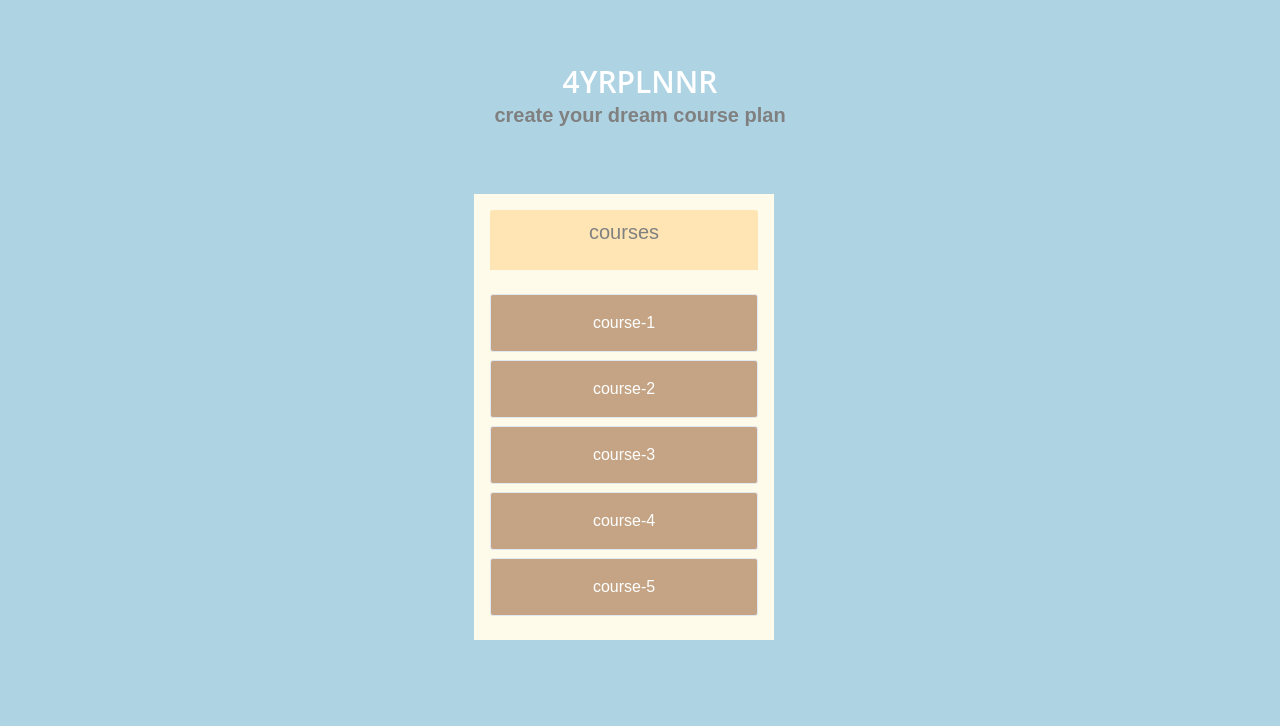
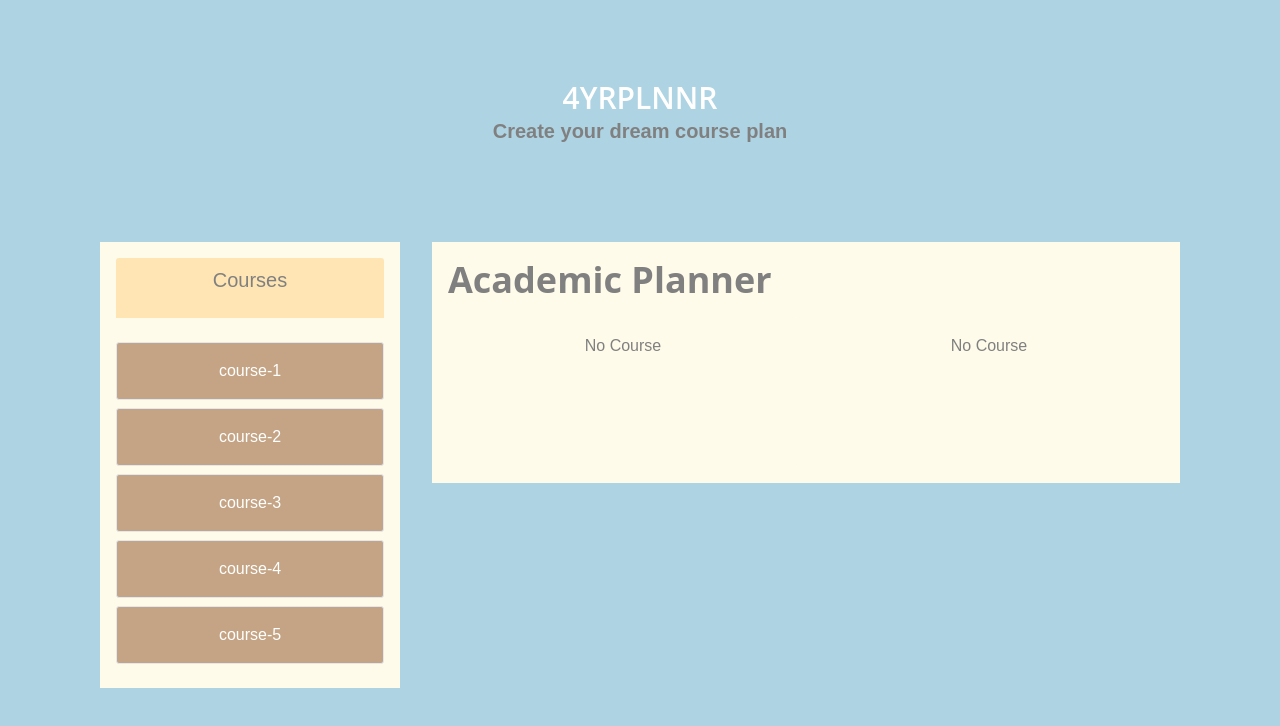
Before and after one commit to gayatri-3/4yrplnnr, a React (Create React App) app: page / in a window 1280 px wide. Shown: the top 726 px of the page. Built offline with nearby package versions, Linux system fonts and the light colour scheme.

Commit message:
add 2x1 grid courses drop into
note: can only add to grid cell 2 after added to grid cell 1

```diff
--- a/src/pages/planner.js
+++ b/src/pages/planner.js
@@ -1,40 +1,43 @@
-import { Box, Flex, Heading, Text } from "@chakra-ui/react";
+import { Box, Flex, Heading, Text, Grid, GridItem } from "@chakra-ui/react";
 import React, { useState } from "react";
 import { DragDropContext, Droppable, Draggable } from "react-beautiful-dnd";
 import { courses as initialCourses } from "../courses.js";
 
+// function to initialize grid items
+const createInitialGrid = () => [null, null]; // 2 grid cells
+
 export default function Planner() {
-    // courses initially displayed are imported from courses.js
+    // State to store courses and grid items
     const [courses, setCourses] = useState(initialCourses);
+    const [gridItems, setGridItems] = useState(createInitialGrid());
 
-    // called whenever drag and drop ends; handles repositioning of courses
+    // Handle drag and drop
     const onDragEnd = (result) => {
         const { destination, source } = result;
 
-        // if dropped outside valid zone, do nothing
+        // If dropped outside valid zone, do nothing
         if (!destination) {
             return;
         }
 
-        // if dropped in same place, do nothing
-        if (
-            destination.droppableId === source.droppableId &&
-            destination.index === source.index
-        ) {
-            return;
+        // Handle dragging courses from the course column to the grid
+        if (source.droppableId === "courses") {
+            const updatedCourses = Array.from(courses);
+            const [movedItem] = updatedCourses.splice(source.index, 1);
+
+            // Determine the cell index for the destination
+            const destIndex = parseInt(
+                destination.droppableId.split("-")[1],
+                10
+            );
+
+            // Update grid items
+            const updatedGridItems = [...gridItems];
+            updatedGridItems[destIndex] = movedItem;
+
+            setCourses(updatedCourses);
+            setGridItems(updatedGridItems);
         }
-
-        // reorder courses within the same droppable area
-
-        // copy courses array
-        const items = Array.from(courses);
-        // remove moved item from copy array
-        const [movedItem] = items.splice(source.index, 1);
-        // add moved item back to new spot in copy array
-        items.splice(destination.index, 0, movedItem);
-
-        // update state to copy array
-        setCourses(items);
     };
 
     return (
@@ -45,22 +48,23 @@ export default function Planner() {
             w="full"
             color="white-text"
             pb="2rem"
+            p={4}
             align="center"
         >
-            {/* page header: title and subtitle */}
-            <Flex py="4rem" flexDir="column" align="center">
+            {/* Page header: title and subtitle */}
+            <Flex py="4rem" flexDir="column" align="center" mb="2rem">
                 <Heading fontSize="3xl" fontWeight={600}>
                     4YRPLNNR
                 </Heading>
                 <Text fontSize="20px" fontWeight={600} color="gray-text">
-                    create your dream course plan
+                    Create your dream course plan
                 </Text>
             </Flex>
 
-            {/* drag and drop courses */}
+            {/* Drag and drop courses and planner grid */}
             <DragDropContext onDragEnd={onDragEnd}>
-                <Flex>
-                    {/* left column: courses list */}
+                <Flex direction="row" align="start">
+                    {/* Left column: Courses list */}
                     <Droppable droppableId="courses">
                         {(provided) => (
                             <Box
@@ -85,11 +89,10 @@ export default function Planner() {
                                         mb={4}
                                         color="gray-text"
                                     >
-                                        courses
+                                        Courses
                                     </Text>
                                 </Flex>
 
-                                {/* courses list with draggable boxes */}
                                 {courses.map((course, index) => (
                                     <Draggable
                                         key={course.id}
@@ -108,13 +111,97 @@ export default function Planner() {
                                                 {...provided.draggableProps}
                                                 {...provided.dragHandleProps}
                                             >
-                                                <Text textAlign={"center"}>
+                                                <Text textAlign="center">
                                                     {course.id}
                                                 </Text>
                                             </Box>
                                         )}
                                     </Draggable>
                                 ))}
+                                {provided.placeholder}
+                            </Box>
+                        )}
+                    </Droppable>
+
+                    {/* Right side: 2 Grid Cells */}
+                    <Droppable droppableId="grid" direction="horizontal">
+                        {(provided) => (
+                            <Box
+                                flex="1"
+                                bg="column-bg"
+                                p={4}
+                                ref={provided.innerRef}
+                                {...provided.droppableProps}
+                            >
+                                <Heading mb={4} color="gray-text">
+                                    Academic Planner
+                                </Heading>
+                                <Grid templateColumns="repeat(2, 1fr)" gap={4}>
+                                    {gridItems.map((item, index) => {
+                                        const droppableId = `cell-${index}`;
+                                        return (
+                                            <Droppable
+                                                droppableId={droppableId}
+                                                key={droppableId}
+                                                direction="vertical"
+                                            >
+                                                {(provided) => (
+                                                    <GridItem
+                                                        bg="column-bg"
+                                                        p={4}
+                                                        borderWidth="1px"
+                                                        borderRadius="md"
+                                                        textAlign="center"
+                                                        position="relative"
+                                                        ref={provided.innerRef}
+                                                        {...provided.droppableProps}
+                                                        w="350px" // Fixed width
+                                                        h="150px" // Fixed height
+                                                        border="1px solid transparent"
+                                                        _hover={{
+                                                            border: "1px solid gray",
+                                                        }}
+                                                    >
+                                                        {item ? (
+                                                            <Draggable
+                                                                key={item.id}
+                                                                draggableId={
+                                                                    item.id
+                                                                }
+                                                                index={0}
+                                                            >
+                                                                {(provided) => (
+                                                                    <Box
+                                                                        ref={
+                                                                            provided.innerRef
+                                                                        }
+                                                                        {...provided.draggableProps}
+                                                                        {...provided.dragHandleProps}
+                                                                        bg="card-bg"
+                                                                        p={2}
+                                                                        borderWidth="1px"
+                                                                        borderRadius="md"
+                                                                        textAlign="center"
+                                                                    >
+                                                                        {
+                                                                            item.id
+                                                                        }
+                                                                    </Box>
+                                                                )}
+                                                            </Draggable>
+                                                        ) : (
+                                                            <Text color="gray-text">
+                                                                No Course
+                                                            </Text>
+                                                        )}
+                                                        {provided.placeholder}
+                                                    </GridItem>
+                                                )}
+                                            </Droppable>
+                                        );
+                                    })}
+                                </Grid>
+                                {provided.placeholder}
                             </Box>
                         )}
                     </Droppable>
```
